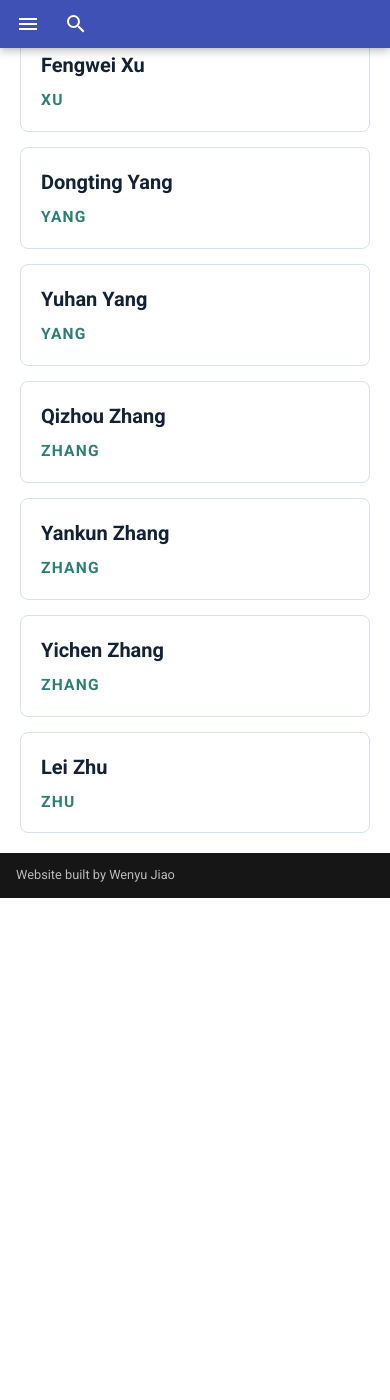
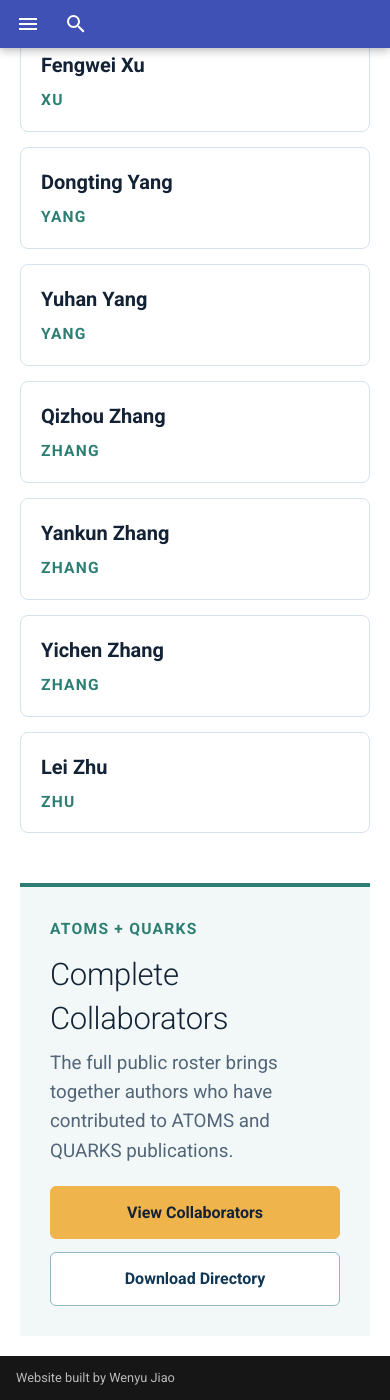
Before and after one commit to ALMAQUARKS/almaquarks.github.io, an MkDocs documentation site: the page built from docs/team.md, in a window 390 px wide and 1400 px high, scrolled down 3070 px. Built offline with MkDocs 1.6.1 and Material for MkDocs 9.7.7, drawn with Linux system fonts in a browser that asks for light colours; before the commit the page ends 3968 px from its top, so only the background shows below that.

Commit message:
Add ATOMS and QUARKS collaborator roster

```diff
--- a/docs/stylesheets/extra.css
+++ b/docs/stylesheets/extra.css
@@ -837,6 +837,105 @@
     text-transform: uppercase;
 }
 
+.quarks-collaborators-callout {
+    display: flex;
+    justify-content: space-between;
+    align-items: center;
+    gap: 2rem;
+    max-width: 1060px;
+    margin: 2.5rem auto 3rem;
+    padding: 1.5rem;
+    border-top: 4px solid #2d7f73;
+    background: #f2f8f7;
+}
+
+.md-typeset .quarks-collaborators-callout h2 {
+    margin: 0;
+    color: #132235;
+    font-size: 1.55rem;
+}
+
+.quarks-collaborators-callout p:last-child {
+    max-width: 590px;
+    margin: 0.45rem 0 0;
+    color: #536578;
+    font-size: 0.94rem;
+    line-height: 1.55;
+}
+
+.quarks-collaborators-callout__actions {
+    display: flex;
+    flex: 0 0 auto;
+    flex-wrap: wrap;
+    gap: 0.65rem;
+}
+
+.md-typeset .quarks-collaborators-callout__actions .quarks-button {
+    min-height: 2.55rem;
+    white-space: nowrap;
+}
+
+.quarks-collaborators-intro {
+    display: grid;
+    grid-template-columns: minmax(180px, 0.42fr) minmax(0, 1fr) auto;
+    align-items: center;
+    gap: 2rem;
+    max-width: 1060px;
+    margin: 0 auto 2rem;
+    padding: 1.35rem 1.5rem;
+    border: 1px solid #d8e2ea;
+    background: #f8fbfd;
+}
+
+.quarks-collaborators-intro div {
+    display: grid;
+    gap: 0.15rem;
+}
+
+.quarks-collaborators-intro__number {
+    color: #2d7f73;
+    font-size: 2.2rem;
+    font-weight: 800;
+    line-height: 1;
+}
+
+.quarks-collaborators-intro div span:last-child {
+    color: #647587;
+    font-size: 0.85rem;
+    font-weight: 700;
+    text-transform: uppercase;
+}
+
+.quarks-collaborators-intro p {
+    margin: 0;
+    color: #536578;
+    font-size: 0.94rem;
+    line-height: 1.55;
+}
+
+.quarks-collaborators {
+    max-width: 1060px;
+    margin: 0 auto 3rem;
+    padding-top: 1.5rem;
+    border-top: 1px solid #d8e2ea;
+}
+
+.quarks-collaborators__grid {
+    column-count: 4;
+    column-gap: 2.2rem;
+}
+
+.quarks-collaborators__grid span {
+    display: block;
+    break-inside: avoid;
+    padding: 0.48rem 0;
+    border-bottom: 1px solid #e3ebf0;
+    color: #1b344b;
+    font-size: 0.95rem;
+    font-weight: 650;
+    line-height: 1.35;
+}
+
 .quarks-atlas-summary {
     display: grid;
     grid-template-columns: repeat(3, minmax(0, 1fr));
@@ -1363,6 +1462,21 @@
         margin-top: 0.45rem;
     }
 
+    .quarks-collaborators-callout,
+    .quarks-collaborators-intro {
+        grid-template-columns: 1fr;
+        display: grid;
+        gap: 1rem;
+    }
+
+    .quarks-collaborators-callout__actions {
+        justify-content: flex-start;
+    }
+
+    .quarks-collaborators__grid {
+        column-count: 3;
+    }
+
     .quarks-atlas-summary {
         grid-template-columns: repeat(3, minmax(0, 1fr));
     }
@@ -1450,6 +1564,24 @@
         display: none;
     }
 
+    .quarks-collaborators-callout__actions {
+        display: grid;
+        grid-template-columns: 1fr;
+        width: 100%;
+    }
+
+    .md-typeset .quarks-collaborators-callout__actions .quarks-button {
+        justify-content: center;
+    }
+
+    .quarks-collaborators-intro {
+        padding: 1.2rem;
+    }
+
+    .quarks-collaborators__grid {
+        column-count: 1;
+    }
+
     .quarks-legacy-actions,
     .quarks-contact-card__actions {
         display: grid;
--- a/docs/team.md
+++ b/docs/team.md
@@ -44,3 +44,17 @@
     <div class="quarks-team__member"><span>Lei Zhu</span><strong>Zhu</strong></div>
   </div>
 </section>
+
+<section class="quarks-collaborators-callout" aria-label="Full collaborator roster">
+  <div>
+    <p class="quarks-section__eyebrow">ATOMS + QUARKS</p>
+    <h2>Complete Collaborators</h2>
+    <p>
+      The full public roster brings together authors who have contributed to ATOMS and QUARKS publications.
+    </p>
+  </div>
+  <div class="quarks-collaborators-callout__actions">
+    <a class="quarks-button quarks-button--primary" href="../collaborators/" target="_blank" rel="noopener">View Collaborators</a>
+    <a class="quarks-button quarks-button--outline" href="../downloads/ATOMS_collaboration_directory.csv" download>Download Directory</a>
+  </div>
+</section>
```
Also changed, not shown: docs/collaborators.md (added, +170 -0 lines).
